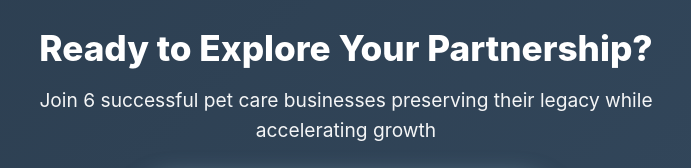
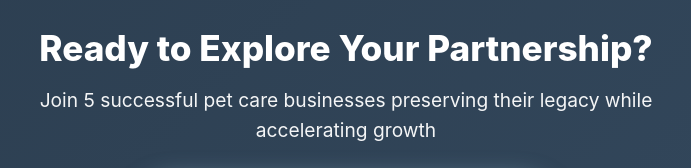
Before and after one commit to skulkar8-debug/Marketing-Flyer-Embark-Pet-Services, a plain HTML site: page index.html in a window 1280 px wide. Shown: the part 3806-3974 px from the top of the page, 294-985 px from the left. Drawn offline with Linux system fonts and the light colour scheme.

Commit message:
Update index.html

```diff
--- a/index.html
+++ b/index.html
@@ -557,7 +557,7 @@
                 <!-- MASSIVE CTA BUTTON -->
                 <div style="text-align: center; margin-bottom: 35px;">
                     <h2 style="color: white; font-size: 2.2rem; font-weight: 800; margin-bottom: 15px; line-height: 1.2;">Ready to Explore Your Partnership?</h2>
-                    <p style="color: white; font-size: 1.2rem; margin-bottom: 25px; opacity: 0.95;">Join 6 successful pet care businesses preserving their legacy while accelerating growth</p>
+                    <p style="color: white; font-size: 1.2rem; margin-bottom: 25px; opacity: 0.95;">Join 5 successful pet care businesses preserving their legacy while accelerating growth</p>
 
                     <a href="mailto:lucius@embarkpetservices.com?subject=Partnership Inquiry - Let's Discuss My Business"
                        style="background: #a8d8ea;
```
